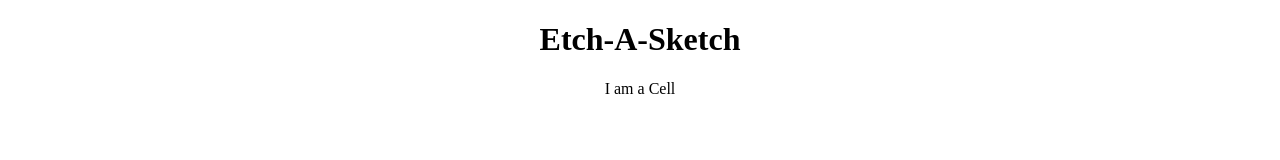
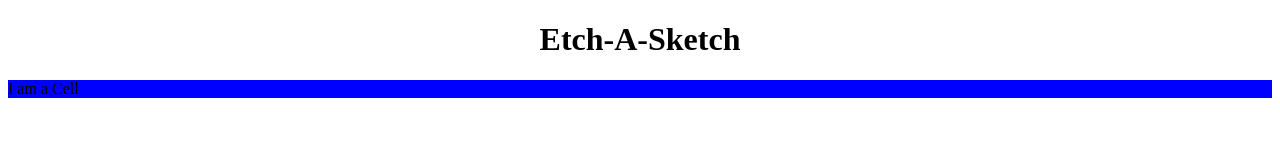
Before and after one commit to Pikime/Etch-a-Sketch, a plain HTML site: page index.html in a window 1280 px wide. Drawn offline with Linux system fonts and the light colour scheme.

Commit message:
more hashtag

```diff
--- a/styles.css
+++ b/styles.css
@@ -2,7 +2,7 @@ body {
     text-align: center;
 }
 
-.sketchPad {
+#sketchPad {
     display: flex;
     background-color: blue;
 }
```
